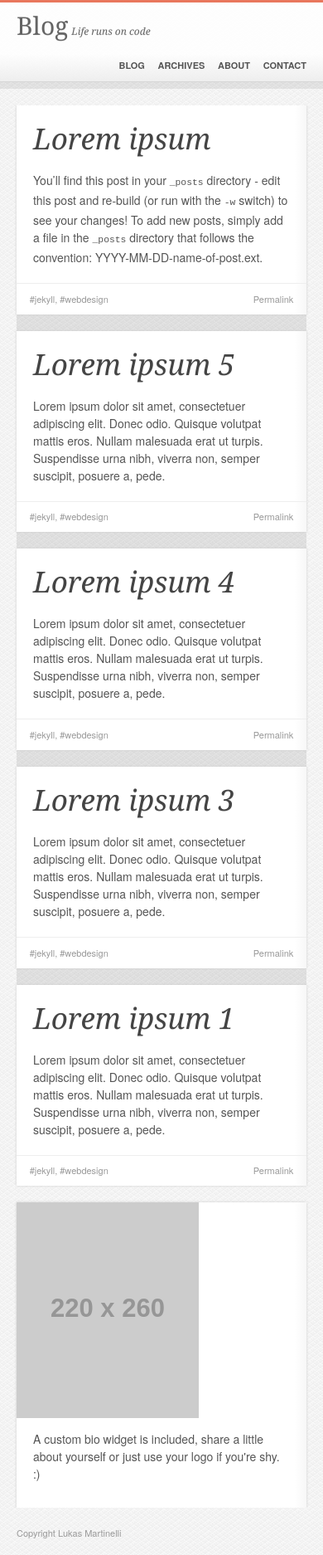
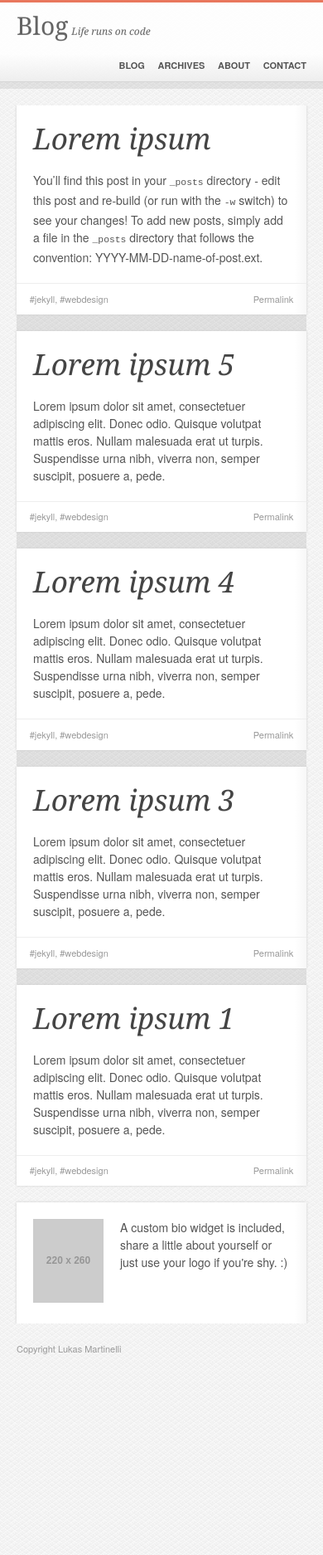
Before and after one commit to lukasmartinelli/lukasmartinelli.github.io, a Jekyll site: the page built from index.html, in a window 390 px wide. Shown: the whole page at 83% size. Built offline with Jekyll 4.4.1, drawn with Linux system fonts in a browser that asks for light colours; Markdown is read by kramdown in place of the engine named in the settings; the list of posts is cut into pages by our own code; after the commit the page ends 1651 px from its top, so only the background shows below that.

Commit message:
Improved bio for mobile.

```diff
--- a/_layouts/default.html
+++ b/_layouts/default.html
@@ -17,7 +17,7 @@
           </section>
           <aside id="right">
             <div class="bio">
-              <img src="http://placehold.it/220x260"></img>
+              <div class="avatar"><img src="http://placehold.it/220x260"></img></div>
               <div class="description">
                 <p>A custom bio widget is included, share a little about yourself or just use your logo if you're shy. :)</p>
               </div>
--- a/css/main.css
+++ b/css/main.css
@@ -167,6 +167,7 @@ article {
 
 /* ===Biography=== */
 .bio {
+  overflow: hidden;
   background-color: #f7f7f7;
   background-image: -webkit-gradient(linear, left top, left bottom, color-stop(0%, #f7f7f7), color-stop(4%, white), color-stop(100%, white));
   background-image: -webkit-linear-gradient(right, #f7f7f7 0%, white 4%, white 100%);
@@ -174,6 +175,15 @@ article {
   box-shadow: 0 0 0.21429em 0 #cccccc; }
   .bio .description {
     padding: 0.71429em 1.42857em; }
+  @media only screen and (max-width: 54.85714em) {
+    .bio .avatar {
+      padding: 1.42857em 0 1.42857em 1.42857em;
+      width: 30%;
+      float: left; }
+    .bio .description {
+      padding: 1.42857em;
+      float: left;
+      width: 70%; } }
 
 /* ===Footer=== */
 footer {
```
Also changed, not shown: sass/_module.scss (+15 -0 lines).
